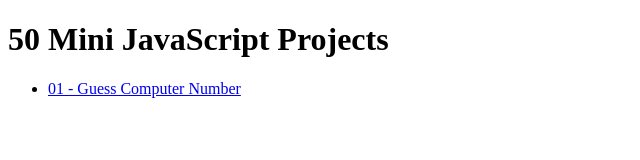
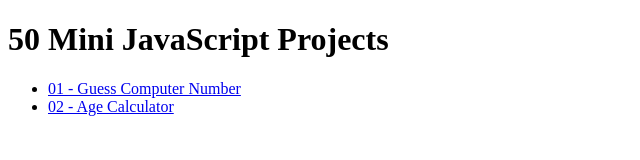
Before and after one commit to abhishek-yadav009/50-Mini-JS-Projects, a plain HTML site: page index.html in a window 1280 px wide. Shown: the whole page, without its empty margins (0-640 px from the left). Drawn offline with Linux system fonts and the light colour scheme.

Commit message:
Add 02-Age-Calculator project to README

```diff
--- a/index.html
+++ b/index.html
@@ -9,7 +9,8 @@
   <h1>50 Mini JavaScript Projects</h1>
   <ul>
     <li><a href="01%20Guess%20Computer%20Number/">01 - Guess Computer Number</a></li>
-    <!-- Add more projects here in the same way -->
+    <li><a href="02%20Age%20Calculator/">02 - Age Calculator</a></li>
+
   </ul>
 </body>
 </html>
```
Also changed, not shown: 1 other file.
